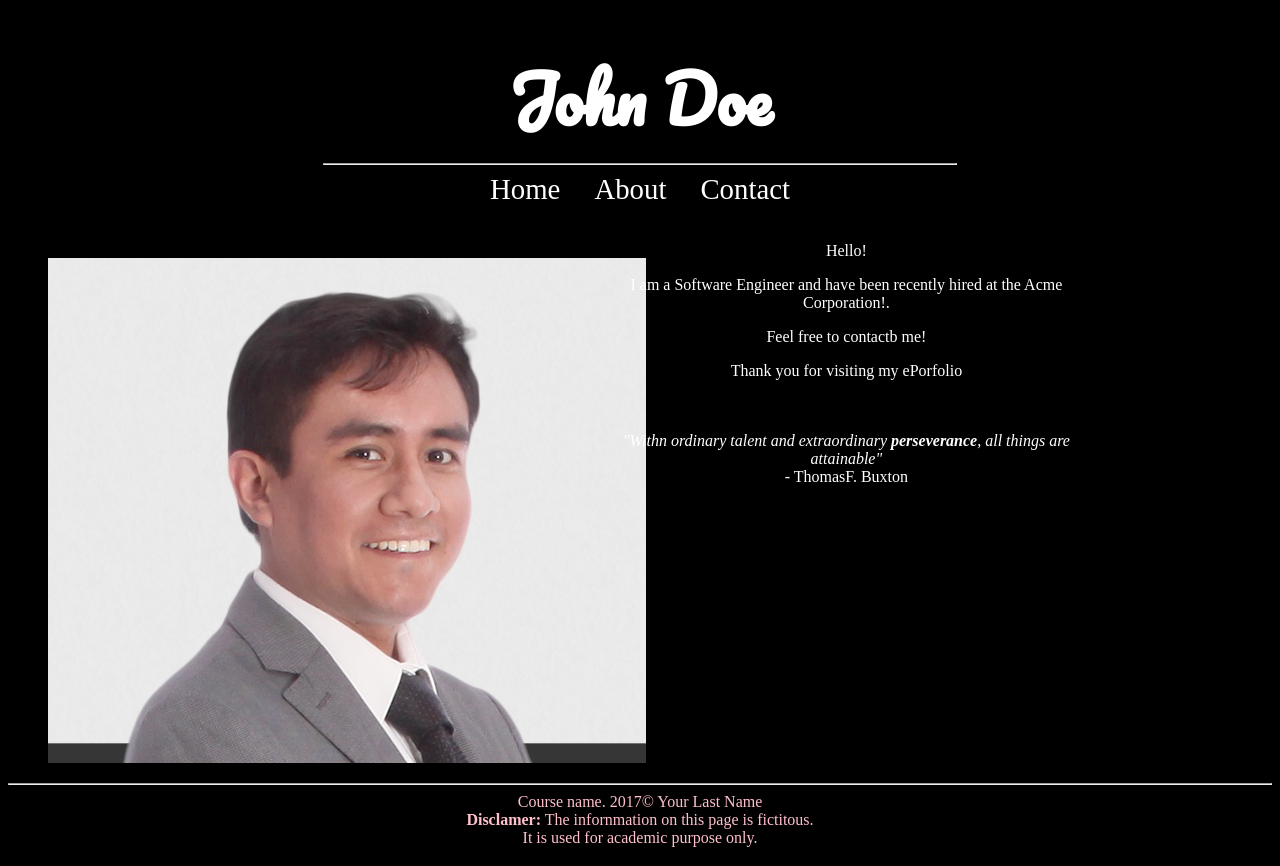
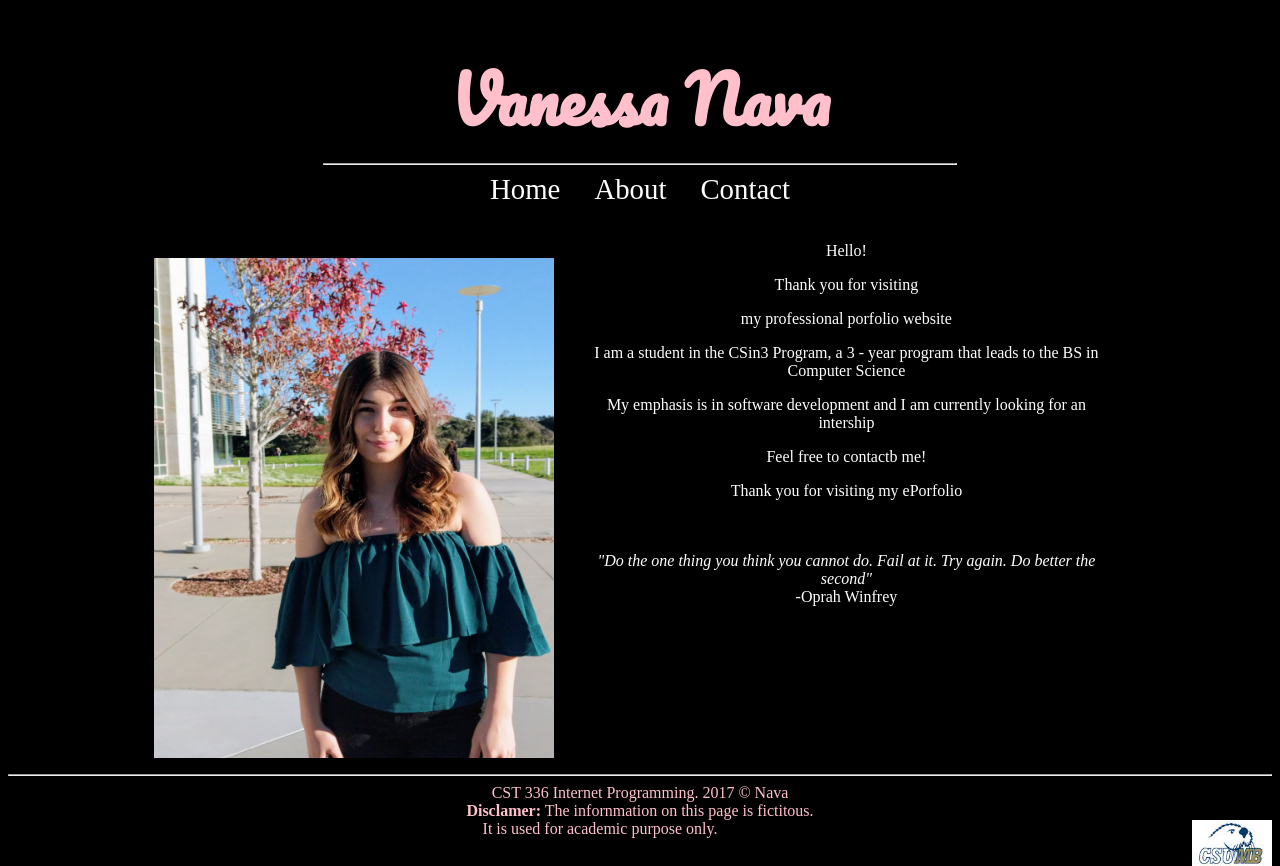
Before and after one commit to Vanessa-Nava/csts336_sp18_lab1, a PHP site: page / in a window 1280 px wide. Run offline with PHP 8.4, Linux system fonts and the light colour scheme.

Commit message:
Final change

```diff
--- a/contact.html
+++ b/contact.html
@@ -26,7 +26,7 @@ in html
     <body>
 
         <header>
-            <h1>John Doe</h1>
+            <h1>Vanessa Nava</h1>
         </header>
         <nav>
             <hr width = "50%" />
@@ -38,7 +38,7 @@ in html
         </nav>
         <br /><br />
 
-        <div is = "content">
+        <div id = "content">
             <iframe src="https://docs.google.com/forms/d/e/1FAIpQLSfwb82yZfRFpyFYSeWD7xfRuHz3xBQKoHn8rQ8B_aPELo6gaA/viewform?embedded=true" width="760" height="500" frameborder="0" marginheight="0" marginwidth="0">Loading...</iframe>
         </div>
 
@@ -47,7 +47,7 @@ in html
 
         <footer>
             <hr>
-            Course name. 2017&copy; Your Last Name <br />
+            CST 336 Internet Programming. 2017 &copy; Nava <br />
             <strong>Disclamer:</strong> The infornmation on this page is fictitous. <br />
             It is used for academic purpose only.
 
--- a/css/styles.css
+++ b/css/styles.css
@@ -4,6 +4,11 @@ body{
 }
 header, main, nav,footer{
     text-align: center;
+
+}
+
+header{
+    color:pink;
 }
 nav a { /* links within "nav" contauner */
     padding: 15px;
@@ -14,7 +19,7 @@ nav a { /* links within "nav" contauner */
 
 }
 nav a:hover{ /*pseudo class */
-    border-bottom: 2px orange solid;
+    border-bottom: 2px pink solid;
     font-size: 2em;
     transition: .9s; /*transition effect */
 
@@ -55,3 +60,10 @@ h1{
     font-size: 4em;
     margin-bottom:0px;
 }
+img{
+    float:right;
+}
+#content{
+    alignment-baseline: left;
+
+}
--- a/index.php
+++ b/index.php
@@ -26,7 +26,7 @@ in html
     <body>
 
         <header>
-            <h1>John Doe</h1>
+            <h1>Vanessa Nava</h1>
         </header>
         <nav>
             <hr width = "50%" />
@@ -39,18 +39,23 @@ in html
         <br /><br />
         <main>
             <figure id = "me">
-                <img src = "/PersoinalPortfolio/csts336_sp18_lab1/img/juan_doe.png" alt = "Picture of John Doe"/>
+                <img height = "500" width = "400" src = "/PersoinalPortfolio/csts336_sp18_lab1/img/MVIMG_20180130_155209.jpg" alt = "Picture of Vanessa Nava"/>
 
             </figure>
             <div id = "welcomeText">
-            Hello! <br />
-            <p> I am a Software Engineer and have been recently hired at the Acme Corporation!.</p>
+            Hello!
+            <p> Thank you for visiting</p>
+            <p> my professional porfolio website</p>
+            <p>I am a student in the CSin3 Program, a 3 - year program that leads to the BS in Computer Science</p>
+            <p>My emphasis is in software development and I am currently looking for an intership</p>
             <p>Feel free to contactb me!</p>
             <p>Thank you for visiting my ePorfolio</p>
             <br /><br />
 
-            <em>"Withn ordinary talent and extraordinary <strong>perseverance</strong>, all things are attainable"</em><br />
-            - ThomasF. Buxton
+            <em>"Do the one thing you think you cannot do.</em>
+            <em> Fail at it. Try again. Do better the second"</em><br/>
+
+            -Oprah Winfrey
 
             </div>
         </main>
@@ -60,10 +65,11 @@ in html
 
         <footer>
             <hr>
-            Course name. 2017&copy; Your Last Name <br />
+            CST 336 Internet Programming. 2017 &copy; Nava <br />
             <strong>Disclamer:</strong> The infornmation on this page is fictitous. <br />
             It is used for academic purpose only.
 
+            <img src = "/PersoinalPortfolio/csts336_sp18_lab1/img/csumb_logo.jpg">
 
 
         </footer>
```
Also changed, not shown: about.html (+4 -4 lines), img/MVIMG_20180130_155209.jpg (added), img/csumb_logo.jpg (added).
